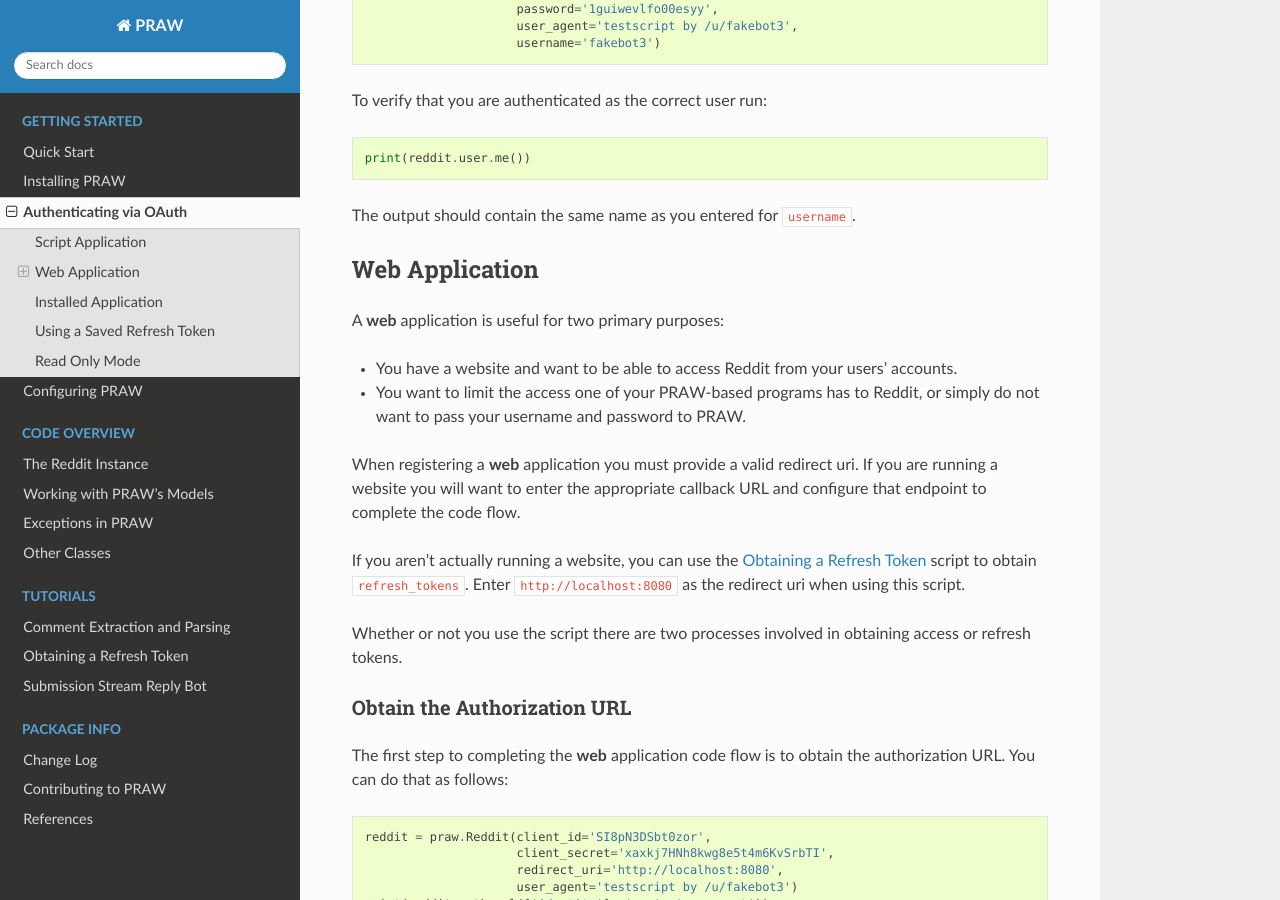
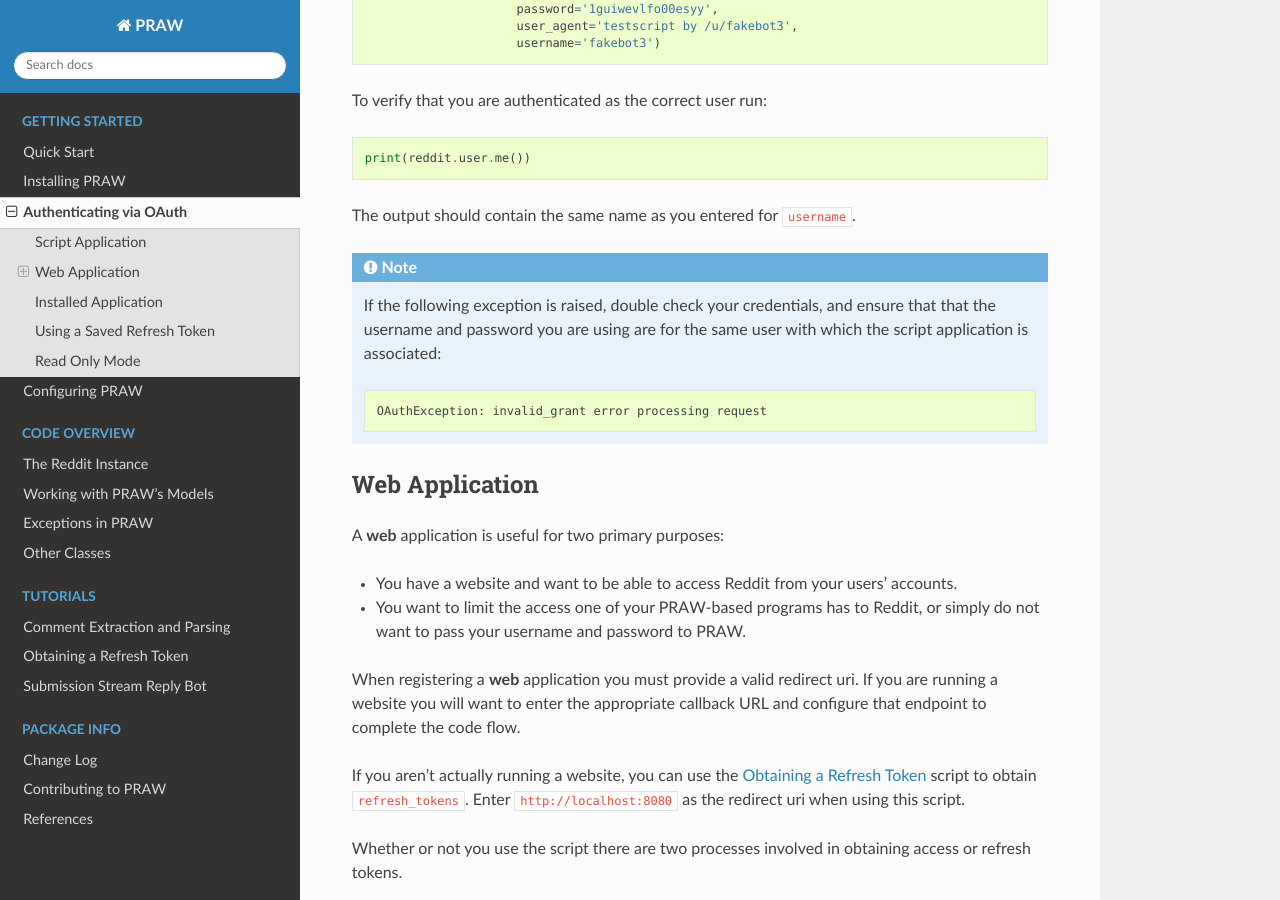
Before and after one commit to praw-dev/praw, a Sphinx documentation site: the page built from docs/getting_started/authentication.rst, in a window 1280 px wide and 900 px high, scrolled down 889 px. Built offline with Sphinx 7.4.7 and the Read the Docs theme 2.0.0, drawn with Linux system fonts in a browser that asks for light colours; the version number could not be read and is left out.

Commit message:
Clarify one meaning of OAuthException with script applications
Update prawcore for the simpler error string on OAuthException.

```diff
--- a/docs/getting_started/authentication.rst
+++ b/docs/getting_started/authentication.rst
@@ -61,6 +61,14 @@ To verify that you are authenticated as the correct user run:
    print(reddit.user.me())
 
 The output should contain the same name as you entered for ``username``.
+
+.. note:: If the following exception is raised, double check your credentials,
+          and ensure that that the username and password you are using are for
+          the same user with which the script application is associated:
+
+          .. code::
+
+             OAuthException: invalid_grant error processing request
 
 
 .. _web_application:
--- a/setup.py
+++ b/setup.py
@@ -37,7 +37,7 @@ setup(name=PACKAGE_NAME,
                    'python package that allows for simple access to '
                    'reddit\'s API.'),
       install_requires=['decorator >=4.0.9, <4.1',
-                        'prawcore >=0.3.0, <0.4',
+                        'prawcore >=0.4.0, <0.5',
                         'requests >=2.3.0',
                         'six ==1.10',
                         'update_checker >=0.12'],
```
